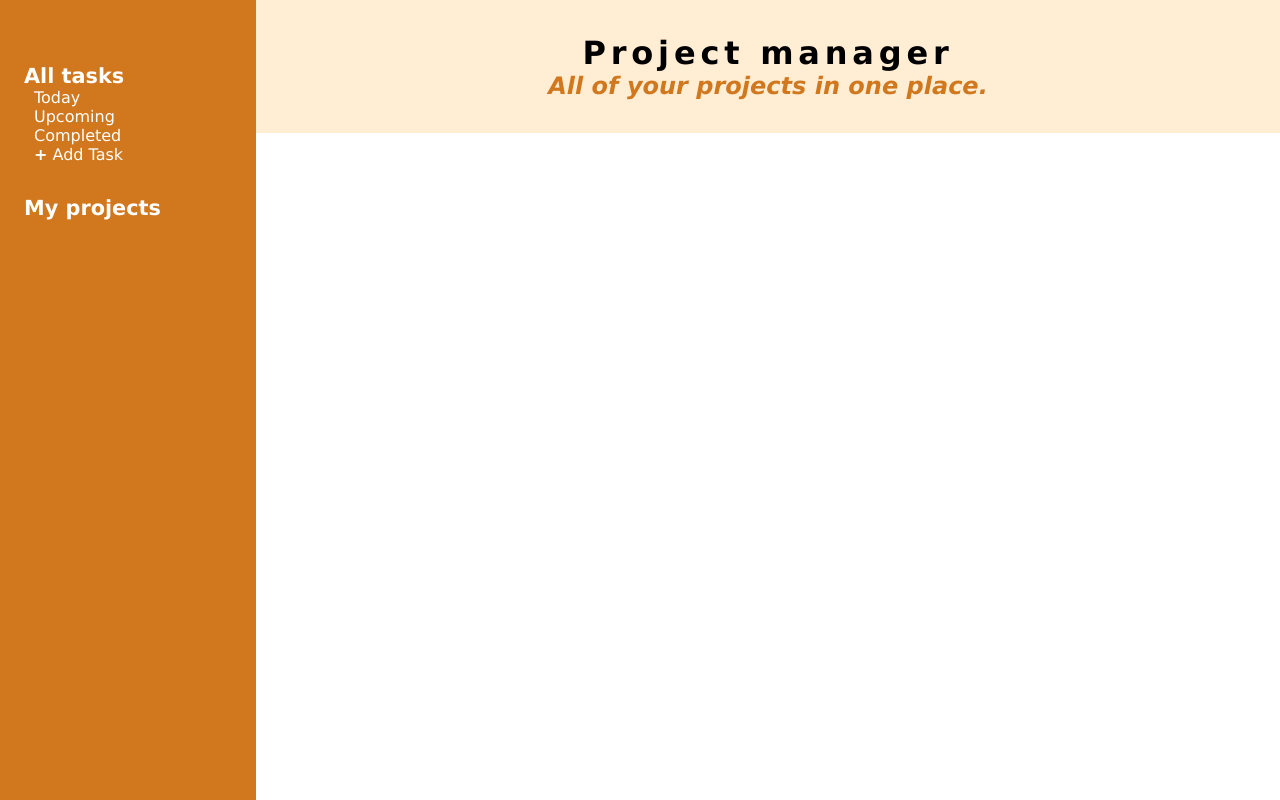
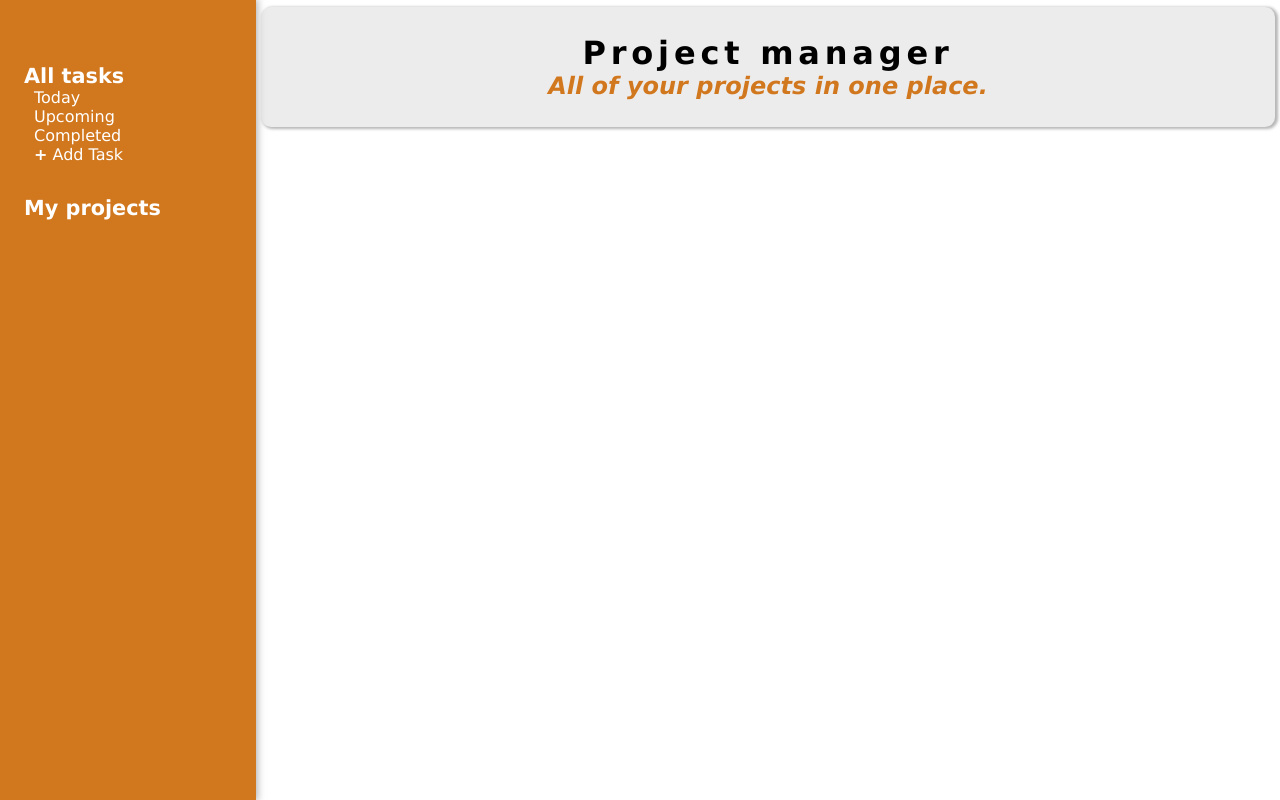
Before and after one commit to ThomGlynnGit/to-do, a website built with webpack: page src/index.html in a window 1280 px wide. Built offline with nearby package versions, Linux system fonts and the light colour scheme.

Commit message:
Change colours of main layout

```diff
--- a/src/css/style.css
+++ b/src/css/style.css
@@ -19,6 +19,8 @@ body {
     padding: 2rem;
     color: rgb(255, 255, 255);
     padding-left: 1.5rem;
+    box-shadow: 1px 0px 7px 1px rgba(133,133,133,0.6);
+    position: relative;
 }
 
 .nav-content {
@@ -51,7 +53,7 @@ body {
 
 /*header styles*/
 .header {
-    background-color: #ffedd4;
+    background-color:#ffffff;
     display: flex;
     align-items: center;
     justify-content: center;
@@ -61,10 +63,20 @@ body {
     display: flex;
     flex-direction: column;
     align-items: center;
+    justify-content: center;
     color: #d1771d;
+    border-radius: 10px;
+    background-color: #edecec;
+    width: 99%;
+    height: 90%;
+    box-shadow: 2px 1px 3px 1px rgba(133,133,133,0.6);
 }
 
 .header-text {
     color: rgb(0, 0, 0);
     letter-spacing: 0.3rem;
 }
+
+.content {
+    background-color:#ffffff;
+}
--- a/src/css/tasks.css
+++ b/src/css/tasks.css
@@ -4,7 +4,7 @@
 }
 
 .task-card {
-    background-color: rgb(247, 226, 190);
+    background-color: #edecec;
     margin: 5px;
     border-radius: 10px;
     padding: 10px;
```
